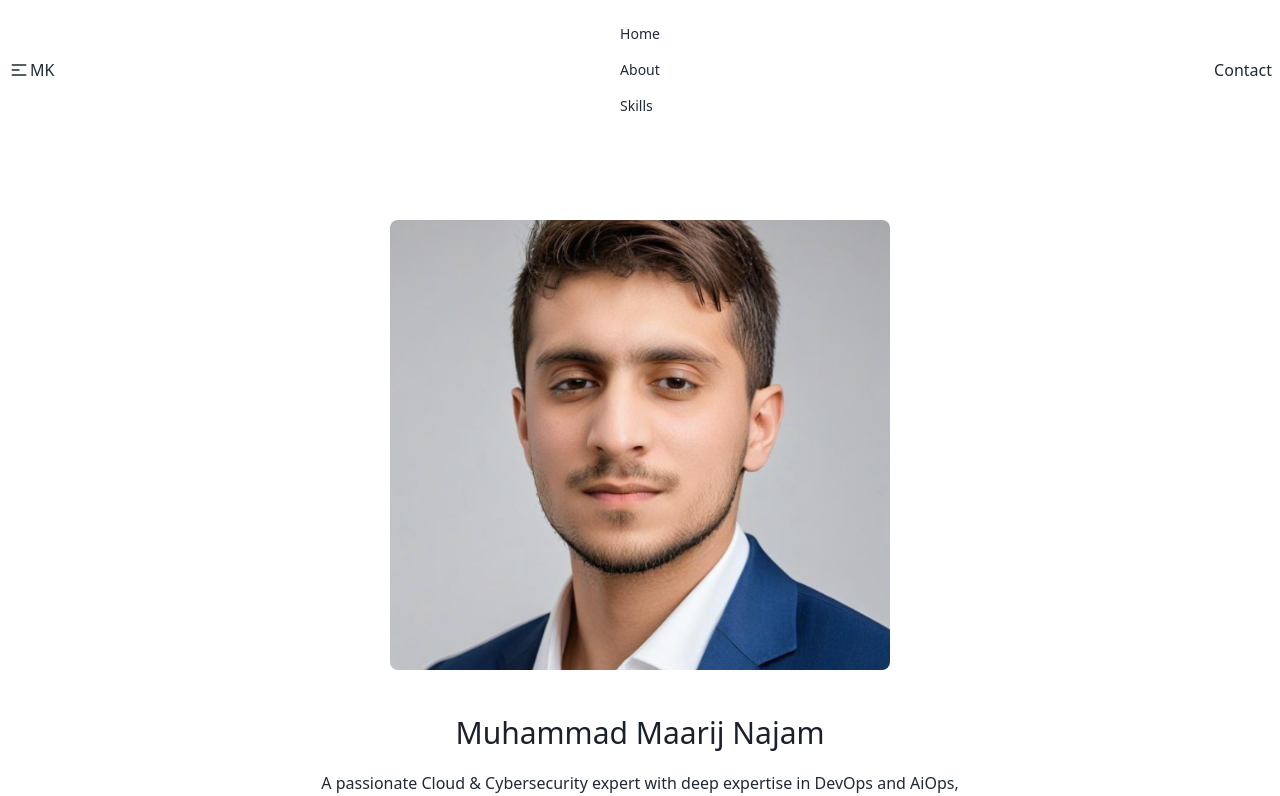
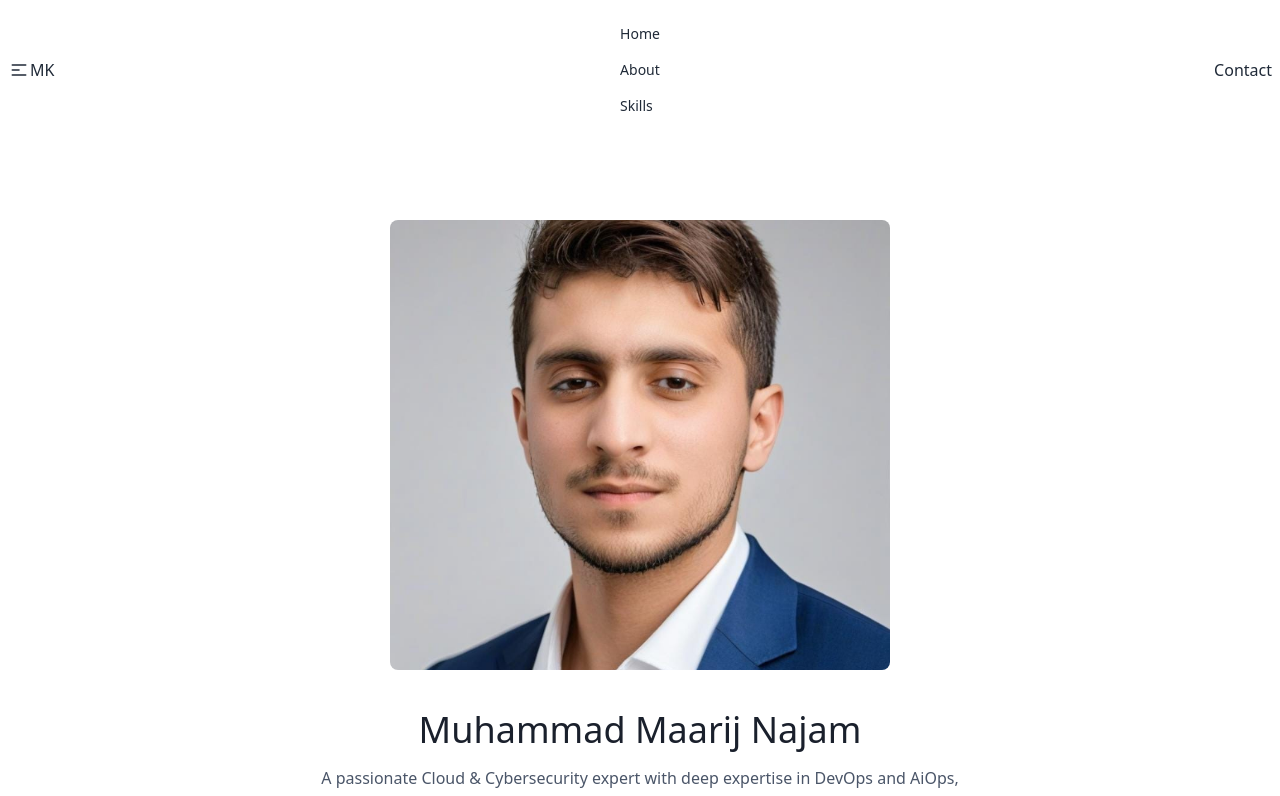
Before and after one commit to maarijkhan24/portfoliomk, a Next.js app: page / in a window 1280 px wide. Shown: the top 796 px of the page. Built offline with nearby package versions, Linux system fonts and the light colour scheme.

Commit message:
Hero.module.css

```diff
--- a/components/Hero.module.css
+++ b/components/Hero.module.css
@@ -1,25 +1,27 @@
-.heroSection {
-  color: #4a5568; /* text-gray-600 */
+.bodyFont {
+  color: #4a5568; /* Tailwind equivalent for text-gray-600 */
+  font-family: ui-sans-serif, system-ui, -apple-system, BlinkMacSystemFont, "Segoe UI", Roboto, "Helvetica Neue", Arial, "Noto Sans", sans-serif;
 }
 
 .container {
+  max-width: 1024px; /* container width */
+  margin-left: auto;
+  margin-right: auto;
+  padding: 5rem 1.25rem; /* px-5 py-20 */
   display: flex;
+  flex-direction: column;
   align-items: center;
   justify-content: center;
-  flex-direction: column;
-  padding: 5rem 1.25rem;
-  margin: 0 auto;
-  max-width: 1024px;
 }
 
 .heroImage {
   width: 100%;
   max-width: 500px;
   height: 450px;
-  margin-bottom: 2.5rem;
-  object-fit: cover;
-  object-position: center;
-  border-radius: 0.5rem;
+  margin-bottom: 2.5rem; /* mb-10 */
+  object-fit: cover; /* object-cover */
+  object-position: center; /* object-center */
+  border-radius: 0.5rem; /* rounded */
 }
 
 .textContent {
@@ -30,13 +32,21 @@
 
 .title {
   font-size: 1.875rem; /* text-3xl */
+  line-height: 2.25rem;
   font-weight: 500;
   color: #1a202c; /* text-gray-900 */
-  margin-bottom: 1rem;
+  margin-bottom: 1rem; /* mb-4 */
+}
+
+@media (min-width: 640px) {
+  .title {
+    font-size: 2.25rem; /* sm:text-4xl */
+    line-height: 2.5rem;
+  }
 }
 
 .description {
-  margin-bottom: 2rem;
+  margin-bottom: 2rem; /* mb-8 */
   line-height: 1.6;
 }
 
@@ -51,9 +61,9 @@
   justify-content: center;
   background-color: #667eea; /* bg-indigo-500 */
   color: #ffffff;
-  padding: 0.5rem 1.5rem;
+  padding: 0.5rem 1.5rem; /* py-2 px-6 */
   border: none;
-  border-radius: 0.375rem;
+  border-radius: 0.375rem; /* rounded */
   font-size: 1.125rem; /* text-lg */
   cursor: pointer;
   transition: background-color 0.2s;
@@ -69,13 +79,13 @@
   justify-content: center;
   background-color: #edf2f7; /* bg-gray-100 */
   color: #4a5568; /* text-gray-700 */
-  padding: 0.5rem 1.5rem;
+  padding: 0.5rem 1.5rem; /* py-2 px-6 */
   border: none;
-  border-radius: 0.375rem;
+  border-radius: 0.375rem; /* rounded */
   font-size: 1.125rem; /* text-lg */
   cursor: pointer;
   transition: background-color 0.2s;
-  margin-left: 1rem;
+  margin-left: 1rem; /* ml-4 */
 }
 
 .exploreButton:hover {
```
